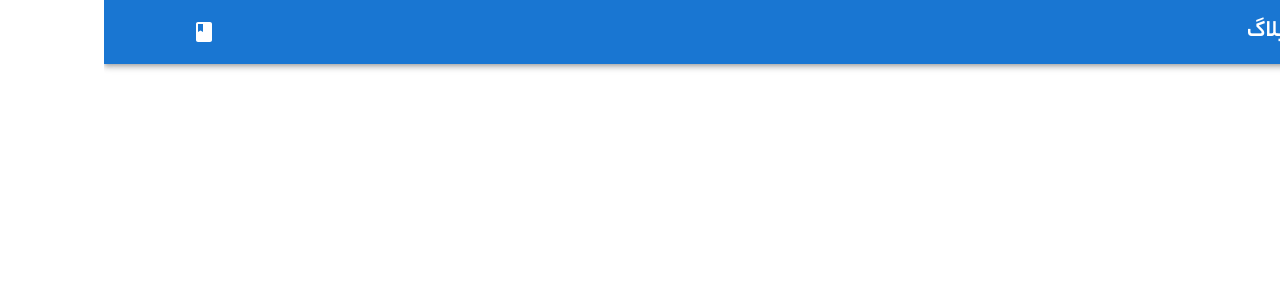
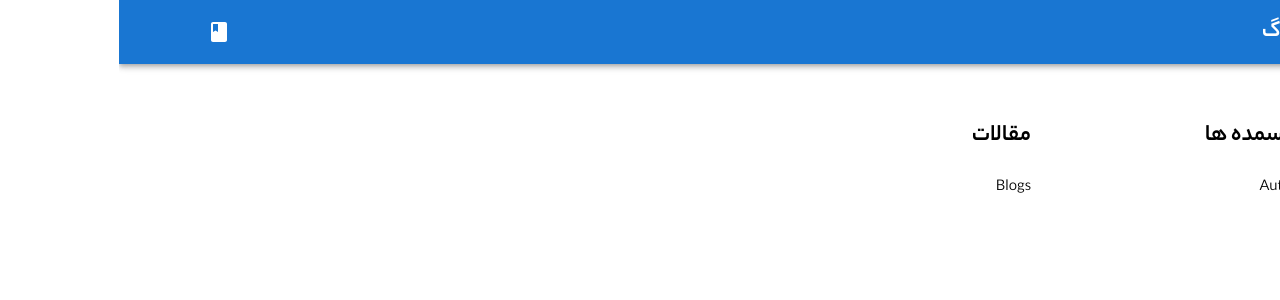
Before and after one commit to vajihe410/Blog, a React (Vite) app: page /authors/1 in a window 1280 px wide. Shown: the top 300 px of the page. Built offline with nearby package versions, Linux system fonts and the light colour scheme.

Commit message:
Feat: create HomePage

```diff
--- a/src/App.jsx
+++ b/src/App.jsx
@@ -1,4 +1,5 @@
 //components
+import HomePage from "./Pages/HomePage"
 import Layout from "./layout/Layout"
 
 function App() {
@@ -6,7 +7,7 @@ function App() {
   return (
     <>
       <Layout>
-
+        <HomePage/>
       </Layout>
 
     </>
--- /dev/null
+++ b/src/Pages/HomePage.jsx
@@ -0,0 +1,26 @@
+import { Container, Grid, Typography } from '@mui/material'
+import React from 'react'
+//components
+import Authors from '../components/Authors'
+import Blogs from '../components/Blogs'
+
+function HomePage() {
+  return (
+    <div>
+        <Container maxWidth='lg'>
+            <Grid container spacing={2} padding={3}>
+                <Grid item xs={12} md={3} mt={4}>
+                    <Typography variant='h5' component='h3' mb={3} fontWeight={700}>نویسمده ها</Typography>
+                    <Authors/>
+                </Grid>
+                <Grid item xs={12} md={9} mt={4}>
+                    <Typography variant='h5' component='h3' mb={3} fontWeight={700}>مقالات</Typography>
+                    <Blogs/>
+                </Grid>
+            </Grid>
+        </Container>
+    </div>
+  )
+}
+
+export default HomePage
--- /dev/null
+++ b/src/components/Authors.jsx
@@ -0,0 +1,9 @@
+import React from 'react'
+
+function Authors() {
+  return (
+    <div>Authors</div>
+  )
+}
+
+export default Authors
--- /dev/null
+++ b/src/components/Blogs.jsx
@@ -0,0 +1,9 @@
+import React from 'react'
+
+function Blogs() {
+  return (
+    <div>Blogs</div>
+  )
+}
+
+export default Blogs
```
